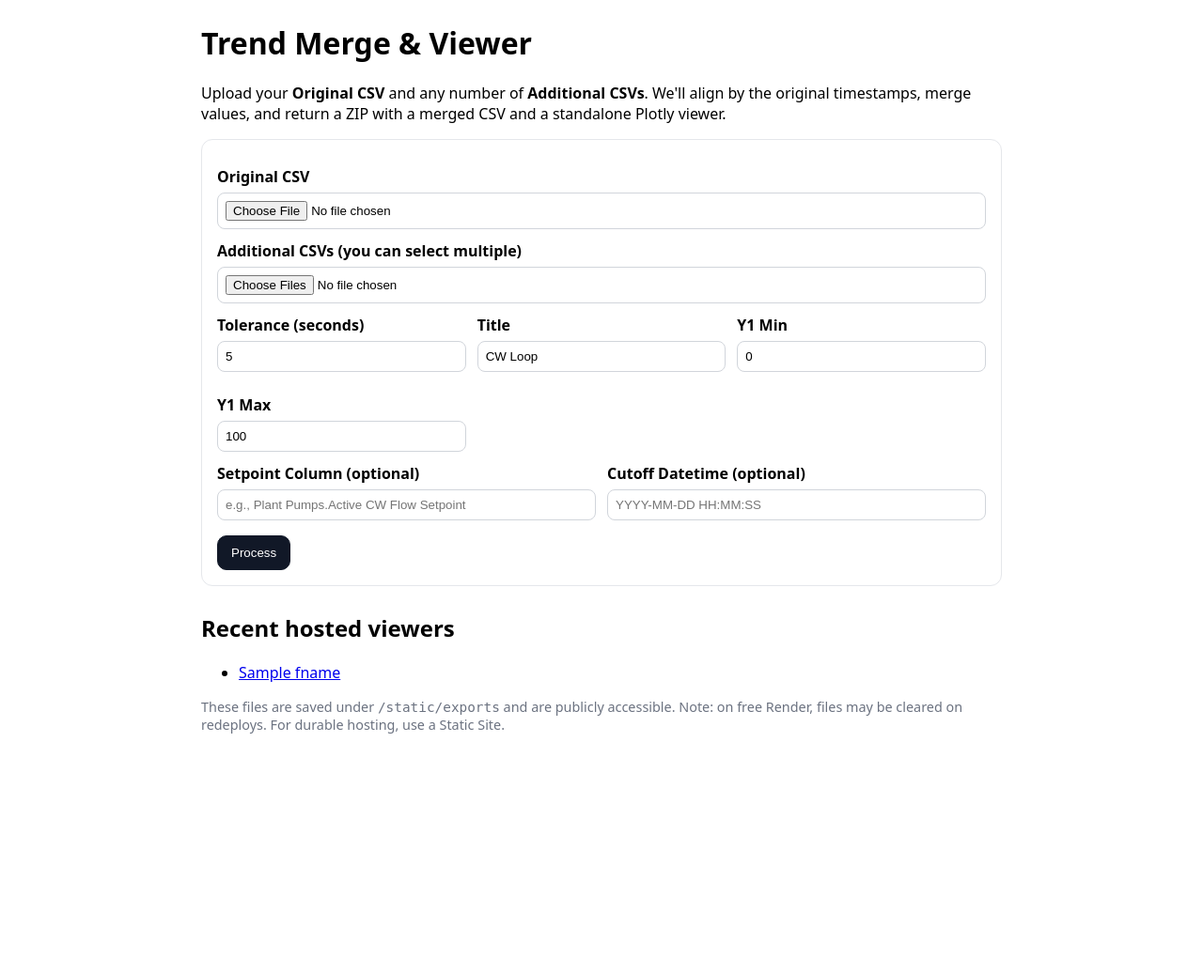
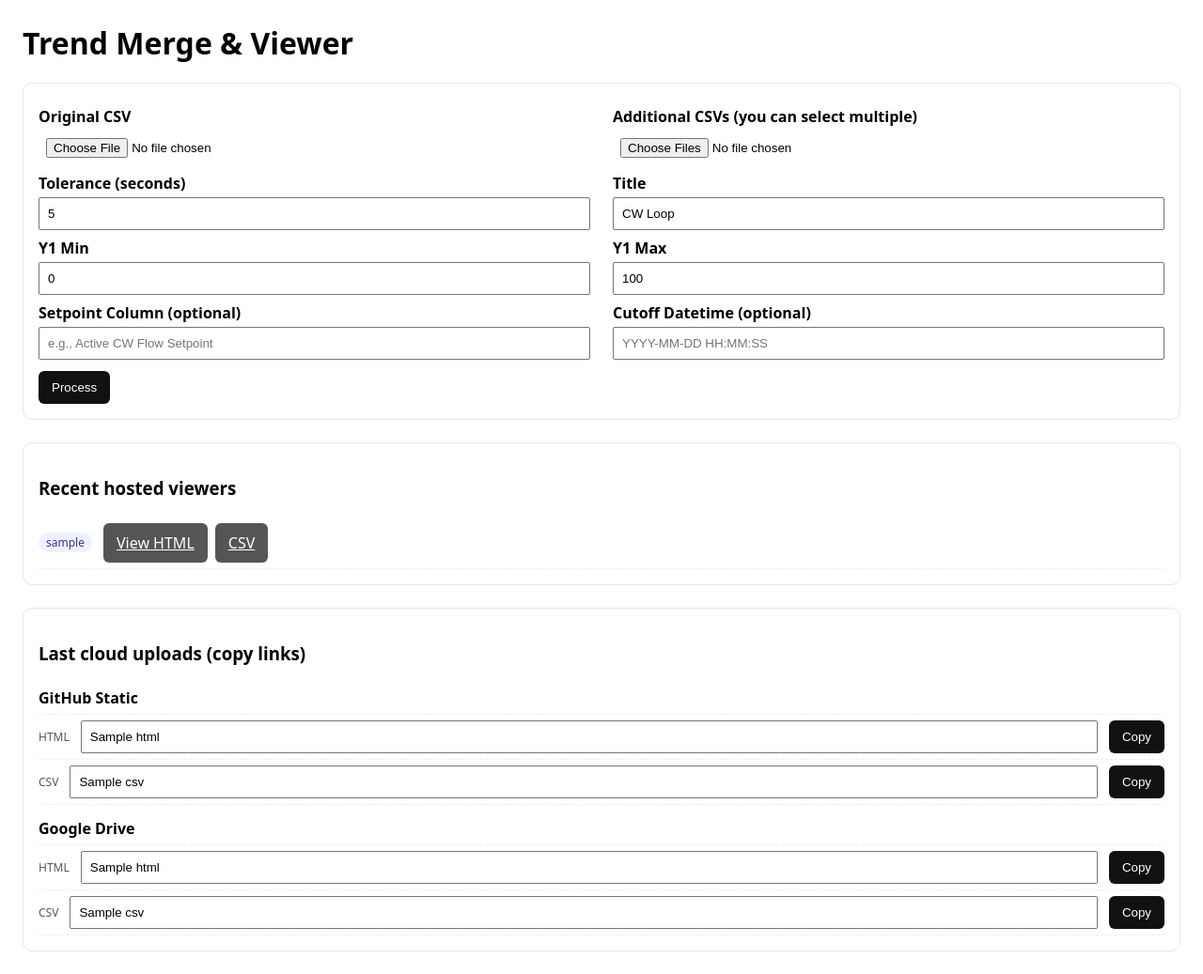
Before and after one commit to jiffcope-byte/cwloop-webapp, a Flask app: template templates/index.html in a window 1280 px wide. Shown: the whole page at 94% size. Before the commit the page ends 781 px from the top, so only its background shows below. Run offline with Flask 3, Linux system fonts and the light colour scheme; the template is opened without the code that fills it: most values are stand-ins (such as "Sample title", 1, 10 or a date in 2020).

Commit message:
feat: Option B+ (GitHub static push, dated subfolders, Drive, copy links)

```diff
--- a/app.py
+++ b/app.py
@@ -1,3 +1,4 @@
+
 from flask import Flask, render_template, request, send_file, redirect, url_for, flash
 from werkzeug.utils import secure_filename
 import pandas as pd
@@ -6,17 +7,31 @@ import plotly.graph_objects as go
 import plotly.io as pio
 from io import BytesIO
 from pathlib import Path
+from datetime import datetime, timezone
 import tempfile
 import os
 import zipfile
 import re
-from datetime import datetime
+import base64
+import requests
+import json
+
+# Optional Google Drive (service account)
+try:
+    from googleapiclient.discovery import build
+    from googleapiclient.http import MediaInMemoryUpload
+    from google.oauth2 import service_account
+    GDRIVE_AVAILABLE = True
+except Exception:
+    GDRIVE_AVAILABLE = False
 
 app = Flask(__name__)
 app.secret_key = "dev-secret"
-# Directory to host generated files (served at /static/exports/...)
+
+# ---- Static exports directory (still saved locally & served by Flask) ----
 EXPORTS_DIR = Path(app.static_folder) / "exports"
 EXPORTS_DIR.mkdir(parents=True, exist_ok=True)
+LATEST_JSON = EXPORTS_DIR / "latest.json"
 
 ALLOWED_EXTENSIONS = {"csv"}
 
@@ -79,6 +94,7 @@ def merge_align(original_csv_path: Path, other_csv_paths, tolerance_seconds=5, c
         df[tcol] = tparsed
         df = df[df[tcol].notna()].sort_values(tcol)
 
+        # pick numeric columns
         value_cols = []
         for c in df.columns:
             if c == tcol: continue
@@ -152,94 +168,92 @@ def build_plot(df: pd.DataFrame, time_col: str, title="CW Loop", y1_min=0, y1_ma
             mode="lines",
             name=col,
             yaxis="y2" if use_y2 else "y",
-            hovertemplate=f"{col}: %{{y}}<br>%{{x}}<extra></extra>"
+            hovertemplate=f"{col}: %{{y:.2f}}<extra></extra>"
         ))
 
     fig.update_layout(
         title=title,
-        xaxis=dict(title=time_col, rangeslider=dict(visible=True), type="date"),
+        xaxis=dict(title=time_col, rangeslider=dict(visible=True), type="date", showspikes=True, spikemode='across', spikesnap='cursor'),
         yaxis=dict(title="Percent", range=[y1_min, y1_max]),
         yaxis2=dict(title=setpoint_name if setpoint_name else "Setpoint", overlaying="y", side="right", showgrid=False, autorange=True),
         legend=dict(orientation="h", yanchor="bottom", y=1.02, xanchor="left", x=0),
         margin=dict(l=60, r=80, t=60, b=40),
         hovermode="x unified",
+        hoverdistance=30,
         height=800
     )
+    return pio.to_html(fig, include_plotlyjs=True, full_html=True)
 
-    figure_html = pio.to_html(fig, include_plotlyjs=True, full_html=False)
-    trace_names = [t.name for t in fig.data]
-    checkbox_items = "\\n".join(
-        f'<label style="margin-right:12px;"><input type="checkbox" class="series-toggle" data-trace="{{i}}" checked> {{name}}</label>'
-        for i, name in enumerate(trace_names)
-    )
+# ---- GitHub upload (Option B with dated subfolders) ----
+def push_to_github(repo: str, branch: str, path: str, content_bytes: bytes, message: str):
+    token = os.getenv("GH_TOKEN")
+    if not token or not repo or not branch or not path:
+        return None, "Missing GH_TOKEN/STATIC_REPO/STATIC_BRANCH/PATH"
+    api = f"https://api.github.com/repos/{repo}/contents/{path}"
+    headers = {"Authorization": f"Bearer {token}", "Accept": "application/vnd.github+json"}
+    sha = None
+    r = requests.get(api, params={"ref": branch}, headers=headers, timeout=30)
+    if r.status_code == 200 and isinstance(r.json(), dict) and "sha" in r.json():
+        sha = r.json()["sha"]
+    payload = {"message": message, "content": base64.b64encode(content_bytes).decode("utf-8"), "branch": branch}
+    if sha: payload["sha"] = sha
+    resp = requests.put(api, headers=headers, json=payload, timeout=60)
+    if resp.status_code not in (200, 201):
+        return None, f"GitHub upload failed: {resp.status_code} {resp.text}"
+    return resp.json(), None
 
-    html = f"""<!DOCTYPE html>
-<html>
-<head>
-  <meta charset="utf-8"/>
-  <meta name="viewport" content="width=device-width, initial-scale=1"/>
-  <title>{title}</title>
-  <style>
-    body {{ font-family: system-ui, -apple-system, Segoe UI, Roboto, Helvetica, Arial, sans-serif; margin: 0; padding: 0; }}
-    .container {{ max-width: 1400px; margin: 0 auto; padding: 16px; }}
-    .controls {{ display: flex; flex-wrap: wrap; align-items: center; gap: 8px; padding: 8px 0 16px 0; border-bottom: 1px solid #eee; }}
-    .legend-actions {{ margin-left: auto; }}
-    .btn {{ cursor: pointer; background: #f3f3f3; border: 1px solid #ccc; border-radius: 6px; padding: 6px 10px; }}
-    .plotly-graph-div {{ height: 75vh !important; }}
-  </style>
-</head>
-<body>
-  <div class="container">
-    <h2>{title}</h2>
-    <div class="controls">
-      <div class="checkboxes">
-        {checkbox_items}
-      </div>
-      <div class="legend-actions">
-        <button class="btn" id="show-all">Show All</button>
-        <button class="btn" id="hide-all">Hide All</button>
-      </div>
-    </div>
-    {figure_html}
-  </div>
-  <script>
-    document.addEventListener("DOMContentLoaded", function() {{
-      var chartDiv = document.querySelector('.plotly-graph-div');
-      var checkboxes = document.querySelectorAll('.series-toggle');
-      function updateVisibility() {{
-        var update = {{"visible": []}};
-        checkboxes.forEach(function(cb, idx) {{
-          update.visible[idx] = cb.checked ? true : "legendonly";
-        }});
-        Plotly.restyle(chartDiv, update);
-      }}
-      checkboxes.forEach(function(cb) {{
-        cb.addEventListener('change', updateVisibility);
-      }});
-      document.getElementById('show-all').addEventListener('click', function() {{
-        checkboxes.forEach(function(cb) {{ cb.checked = true; }});
-        updateVisibility();
-      }});
-      document.getElementById('hide-all').addEventListener('click', function() {{
-        checkboxes.forEach(function(cb) {{ cb.checked = false; }});
-        updateVisibility();
-      }});
-    }});
-  </script>
-</body>
-</html>"""
-    return html
+# ---- Google Drive helpers ----
+def get_drive():
+    if not GDRIVE_AVAILABLE:
+        return None, "Drive libs not installed"
+    b64 = os.getenv("GDRIVE_SA_JSON_B64", "")
+    if not b64:
+        return None, "GDRIVE_SA_JSON_B64 not set"
+    try:
+        data = json.loads(base64.b64decode(b64).decode("utf-8"))
+        creds = service_account.Credentials.from_service_account_info(
+            data, scopes=["https://www.googleapis.com/auth/drive"]
+        )
+        return build("drive", "v3", credentials=creds, cache_discovery=False), None
+    except Exception as e:
+        return None, f"Drive auth error: {e}"
+
+def upload_to_drive(service, folder_id, name, mimetype, content_bytes, make_public=True):
+    file_metadata = {"name": name, "parents": [folder_id]}
+    media = MediaInMemoryUpload(content_bytes, mimetype=mimetype, resumable=False)
+    file = service.files().create(body=file_metadata, media_body=media, fields="id,webViewLink,webContentLink").execute()
+    file_id = file["id"]
+    if make_public:
+        try:
+            service.permissions().create(fileId=file_id, body={"role": "reader", "type": "anyone"}).execute()
+        except Exception:
+            pass
+    return file.get("webViewLink"), file_id
 
 @app.route("/", methods=["GET"])
 def index():
-    # Build a simple list of recent hosted HTML viewers
+    # Recent hosted viewers (local Render static)
     exports = []
     try:
-        for p in sorted(EXPORTS_DIR.glob("*.html"), key=lambda x: x.stat().st_mtime, reverse=True)[:20]:
-            exports.append(p.name)
+        for p in sorted(EXPORTS_DIR.glob("*.html"), key=lambda x: x.stat().st_mtime, reverse=True)[:30]:
+            slug = p.stem  # without .html
+            html_url = f"/static/exports/{p.name}"
+            csv_name = f"{slug}.csv"
+            csv_url = f"/static/exports/{csv_name}" if (EXPORTS_DIR / csv_name).exists() else None
+            exports.append({"slug": slug, "html": html_url, "csv": csv_url})
     except Exception:
         pass
-    return render_template("index.html", exports_list=exports)
+
+    # Last pushed links (GitHub/Drive) from latest.json
+    pushed = {}
+    if LATEST_JSON.exists():
+        try:
+            pushed = json.loads(LATEST_JSON.read_text())
+        except Exception:
+            pushed = {}
+
+    site_base = os.getenv("STATIC_SITE_BASE", "").rstrip("/")
+    return render_template("index.html", exports_list=exports, pushed=pushed, site_base=site_base)
 
 @app.route("/process", methods=["POST"])
 def process():
@@ -254,8 +268,6 @@ def process():
 
     other_files = request.files.getlist("other_csvs")
     right_paths = []
-    import tempfile
-    from werkzeug.utils import secure_filename
     with tempfile.TemporaryDirectory() as tmpdir:
         tmpdir = Path(tmpdir)
         orig_path = tmpdir / secure_filename(original_file.filename)
@@ -283,7 +295,7 @@ def process():
         html = build_plot(merged_df, time_col=time_col, title=title, y1_min=y1_min, y1_max=y1_max, setpoint_name=setpoint_name)
         html_bytes = html.encode("utf-8")
 
-    # ---- EXPORTS SAVE (hosted on /static/exports) ----
+    # Local (Render) save
     ts = datetime.utcnow().strftime("%Y%m%d-%H%M%S")
     slug = slugify(title)
     hosted_html = EXPORTS_DIR / f"{slug}-{ts}.html"
@@ -291,15 +303,68 @@ def process():
     try:
         hosted_html.write_bytes(html_bytes)
         hosted_csv.write_bytes(csv_buf.getvalue())
-    except Exception as e:
+    except Exception:
         pass
 
+    # ---- GitHub push with optional dated subfolder ----
+    repo   = os.getenv("STATIC_REPO")      # e.g. "yourname/cwloop-viewers"
+    branch = os.getenv("STATIC_BRANCH", "main")
+    base   = os.getenv("STATIC_PATH", "").strip("/")
+    use_dates = os.getenv("STATIC_DATED_SUBFOLDERS", "true").lower() in ("1","true","yes","on")
+    dt = datetime.now(timezone.utc)
+    date_path = f"{dt.year:04d}/{dt.month:02d}/{dt.day:02d}" if use_dates else ""
+
+    def join_path(base, date_path, name):
+        parts = [p for p in [base, date_path, name] if p]
+        return "/".join(parts)
+
+    gh_html_rel = join_path(base, date_path, f"{slug}-{ts}.html")
+    gh_csv_rel  = join_path(base, date_path, f"{slug}-{ts}.csv")
+
+    pushed_links = {"github": {}, "gdrive": {}}
+
+    if repo and os.getenv("GH_TOKEN"):
+        res1, err1 = push_to_github(repo, branch, gh_html_rel, html_bytes, f"Add viewer {slug}-{ts}.html")
+        res2, err2 = push_to_github(repo, branch, gh_csv_rel,  csv_buf.getvalue(), f"Add CSV {slug}-{ts}.csv")
+        site_base = os.getenv("STATIC_SITE_BASE", "").rstrip("/")
+        if not err1 and site_base:
+            pushed_links["github"]["html"] = f"{site_base}/{gh_html_rel}"
+        if not err2 and site_base:
+            pushed_links["github"]["csv"]  = f"{site_base}/{gh_csv_rel}"
+        if err1 or err2:
+            flash(f"GitHub upload warning: {err1 or err2}")
+
+    # ---- Google Drive upload (optional) ----
+    gdrive_folder = os.getenv("GDRIVE_FOLDER_ID", "").strip()
+    if gdrive_folder and GDRIVE_AVAILABLE:
+        service, err = get_drive()
+        if service and not err:
+            try:
+                html_link, _ = upload_to_drive(service, gdrive_folder, f"{slug}-{ts}.html", "text/html", html_bytes, make_public=True)
+                csv_link, _  = upload_to_drive(service, gdrive_folder, f"{slug}-{ts}.csv",  "text/csv",  csv_buf.getvalue(), make_public=True)
+                pushed_links["gdrive"]["html"] = html_link
+                pushed_links["gdrive"]["csv"]  = csv_link
+            except Exception as e:
+                flash(f"Drive upload warning: {e}")
+
+    # Save latest links so index can render copy buttons
+    try:
+        LATEST_JSON.write_text(json.dumps(pushed_links, indent=2))
+    except Exception:
+        pass
+
+    # Return ZIP immediately
     out_zip = BytesIO()
     with zipfile.ZipFile(out_zip, "w", zipfile.ZIP_DEFLATED) as zf:
         zf.writestr(f"{title} - merged.csv", csv_buf.getvalue())
         zf.writestr(f"{title} - Trend Viewer.html", html_bytes)
     out_zip.seek(0)
 
+    if pushed_links.get("github") or pushed_links.get("gdrive"):
+        flash("Upload complete — links on the homepage (copy buttons available).")
+    else:
+        flash("Saved to /static/exports and bundled ZIP returned. (Configure Option B env vars to auto-push to GitHub/Drive.)")
+
     return send_file(out_zip, as_attachment=True, download_name=f"{title} - results.zip", mimetype="application/zip")
 
 if __name__ == "__main__":
--- a/templates/index.html
+++ b/templates/index.html
@@ -1,74 +1,140 @@
-<!DOCTYPE html>
-<html lang="en">
+
+<!doctype html>
+<html>
 <head>
-  <meta charset="UTF-8" />
-  <meta name="viewport" content="width=device-width, initial-scale=1.0"/>
+  <meta charset="utf-8">
   <title>Trend Merge & Viewer</title>
-  <link rel="stylesheet" href="{{ url_for('static', filename='style.css') }}"/>
+  <style>
+    body { font-family: system-ui, -apple-system, Segoe UI, Roboto, Arial, sans-serif; margin: 24px; }
+    h1 { margin-top: 0; }
+    .row { display: grid; grid-template-columns: 1fr 1fr; gap: 24px; }
+    label { font-weight: 600; display:block; margin: 8px 0 4px; }
+    input, select { width:100%; padding:8px; box-sizing:border-box; }
+    .btn { background:#111; color:#fff; padding:10px 14px; border:none; border-radius:6px; cursor:pointer; }
+    .btn.secondary { background:#555; }
+    .card { border:1px solid #e5e7eb; border-radius:10px; padding:16px; }
+    .list { margin-top:24px; }
+    .item { display:flex; align-items:center; gap:12px; padding:6px 0; border-bottom:1px dashed #eee; }
+    .small { color:#555; font-size:12px; }
+    .pill { background:#eef2ff; color:#3730a3; padding:2px 8px; border-radius:999px; font-size:12px; }
+    .group { display:flex; gap:8px; align-items:center; }
+  </style>
 </head>
 <body>
-  <div class="container">
   <h1>Trend Merge & Viewer</h1>
-    <p>Upload your <strong>Original CSV</strong> and any number of <strong>Additional CSVs</strong>. We'll align by the original timestamps, merge values, and return a ZIP with a merged CSV and a standalone Plotly viewer.</p>
-    <form action="{{ url_for('process') }}" method="post" enctype="multipart/form-data" class="card">
+
+  <form class="card" method="POST" action="/process" enctype="multipart/form-data">
+    <div class="row">
+      <div>
         <label>Original CSV</label>
-      <input type="file" name="original_csv" accept=".csv" required />
-
+        <input type="file" name="original_csv" required>
+      </div>
+      <div>
         <label>Additional CSVs (you can select multiple)</label>
-      <input type="file" name="other_csvs" accept=".csv" multiple />
-
-      <div class="grid">
+        <input type="file" name="other_csvs" multiple>
+      </div>
+    </div>
+    <div class="row">
       <div>
         <label>Tolerance (seconds)</label>
-          <input type="number" name="tolerance" value="5" min="0" />
+        <input type="number" name="tolerance" value="5" min="0">
       </div>
       <div>
         <label>Title</label>
-          <input type="text" name="title" value="CW Loop" />
+        <input type="text" name="title" value="CW Loop">
       </div>
+    </div>
+    <div class="row">
       <div>
         <label>Y1 Min</label>
-          <input type="number" name="y1_min" value="0" step="0.1" />
+        <input type="number" name="y1_min" value="0">
       </div>
       <div>
         <label>Y1 Max</label>
-          <input type="number" name="y1_max" value="100" step="0.1" />
+        <input type="number" name="y1_max" value="100">
       </div>
     </div>
-
-      <div class="grid">
+    <div class="row">
       <div>
         <label>Setpoint Column (optional)</label>
-          <input type="text" name="setpoint_name" placeholder="e.g., Plant Pumps.Active CW Flow Setpoint" />
+        <input type="text" name="setpoint_name" placeholder="e.g., Active CW Flow Setpoint">
       </div>
       <div>
         <label>Cutoff Datetime (optional)</label>
-          <input type="text" name="cutoff" placeholder="YYYY-MM-DD HH:MM:SS" />
+        <input type="text" name="cutoff" placeholder="YYYY-MM-DD HH:MM:SS">
       </div>
     </div>
-
-      <button type="submit">Process</button>
+    <div style="margin-top:12px;">
+      <button class="btn" type="submit">Process</button>
+    </div>
   </form>
 
-      <h2 style="margin-top:28px;">Recent hosted viewers</h2>
-      {% if exports_list and exports_list|length > 0 %}
-        <ul>
-          {% for fname in exports_list %}
-            <li>
-              <a href="{{ url_for('static', filename='exports/' + fname) }}" target="_blank" rel="noopener">
-                {{ fname }}
-              </a>
-            </li>
+  <div class="list card">
+    <h3>Recent hosted viewers</h3>
+    {% if exports_list %}
+      {% for item in exports_list %}
+        <div class="item">
+          <span class="pill">{{ item.slug }}</span>
+          <div class="group">
+            <a class="btn secondary" href="{{ item.html }}" target="_blank">View HTML</a>
+            {% if item.csv %}<a class="btn secondary" href="{{ item.csv }}" target="_blank">CSV</a>{% endif %}
+          </div>
+        </div>
       {% endfor %}
-        </ul>
-        <p style="color:#6b7280;font-size:0.9rem;">
-          These files are saved under <code>/static/exports</code> and are publicly accessible.
-          Note: on free Render, files may be cleared on redeploys. For durable hosting, use a Static Site.
-        </p>
     {% else %}
-        <p style="color:#6b7280;">No hosted viewers yet. Generate one to see it listed here.</p>
+      <div class="small">No hosted viewers yet. Generate one to see it listed here.</div>
+    {% endif %}
+  </div>
+
+  <div class="list card">
+    <h3>Last cloud uploads (copy links)</h3>
+    {% if pushed.github.html or pushed.github.csv or pushed.gdrive.html or pushed.gdrive.csv %}
+      {% if pushed.github.html or pushed.github.csv %}
+        <div class="item"><strong>GitHub Static</strong></div>
+        {% if pushed.github.html %}
+          <div class="item">
+            <span class="small">HTML</span>
+            <input id="gh_html" type="text" value="{{ pushed.github.html }}" style="flex:1;">
+            <button class="btn" onclick="copy('#gh_html')">Copy</button>
+          </div>
+        {% endif %}
+        {% if pushed.github.csv %}
+          <div class="item">
+            <span class="small">CSV</span>
+            <input id="gh_csv" type="text" value="{{ pushed.github.csv }}" style="flex:1;">
+            <button class="btn" onclick="copy('#gh_csv')">Copy</button>
+          </div>
+        {% endif %}
       {% endif %}
 
+      {% if pushed.gdrive.html or pushed.gdrive.csv %}
+        <div class="item" style="margin-top:8px;"><strong>Google Drive</strong></div>
+        {% if pushed.gdrive.html %}
+          <div class="item">
+            <span class="small">HTML</span>
+            <input id="gd_html" type="text" value="{{ pushed.gdrive.html }}" style="flex:1;">
+            <button class="btn" onclick="copy('#gd_html')">Copy</button>
           </div>
+        {% endif %}
+        {% if pushed.gdrive.csv %}
+          <div class="item">
+            <span class="small">CSV</span>
+            <input id="gd_csv" type="text" value="{{ pushed.gdrive.csv }}" style="flex:1;">
+            <button class="btn" onclick="copy('#gd_csv')">Copy</button>
+          </div>
+        {% endif %}
+      {% endif %}
+    {% else %}
+      <div class="small">No cloud uploads yet in this session.</div>
+    {% endif %}
+  </div>
+
+  <script>
+    function copy(selector){
+      const el = document.querySelector(selector);
+      el.select(); el.setSelectionRange(0, 99999);
+      document.execCommand('copy');
+    }
+  </script>
 </body>
 </html>
```
Also changed, not shown: requirements.txt (+9 -5 lines), README_OPTION_B_PLUS.md (added). Lines whose indentation alone changed are shown as unchanged.
